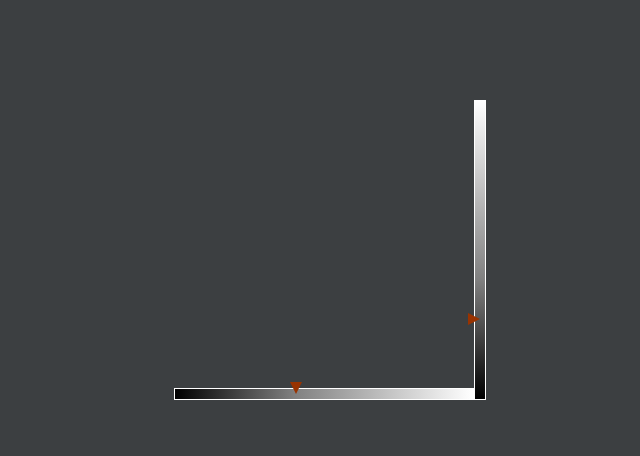
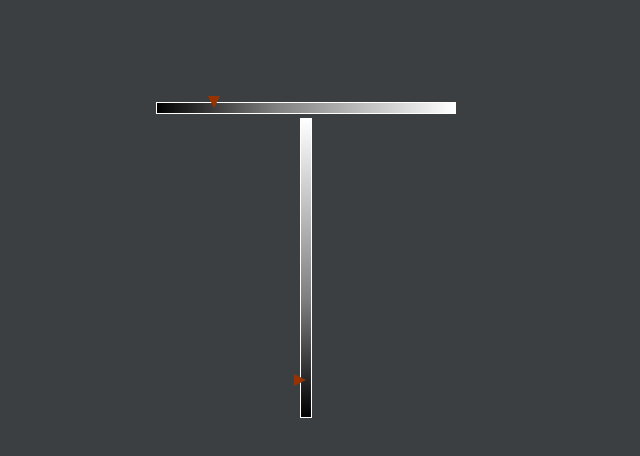
Before and after one commit to ellaHRM/storm-colorpicker, a website: page slider/slider.html in a window 1280 px wide. Shown: the whole page, without its empty margins (334-974 px from the left). Drawn offline with nearby package versions, Linux system fonts and the light colour scheme; files that its build step writes are made by us from their sources.

Commit message:
merged custom-slider

```diff
--- a/slider/slider.html
+++ b/slider/slider.html
@@ -7,25 +7,35 @@
   <script>document.write('<script src="slider.js?'+Math.random()+'"><\/script>')</script>
   <style>
     body {
-      margin-top: 100px;
       background: #3C3F41;
+      margin: 0 auto;
+      width: 600px;
+      text-align: center;
+      padding-top: 100px;
     }
   </style>
 </head>
 <body>
+<div id="slider-horizontal"></div>
+<div id="slider-vertical"></div>
 <script>
-  var hSlider = new Slider(document.querySelector('body'), {
-    direction: 'horizontal',
-    value: 105,
-    caption: 'Opacity: '
+  window.addEventListener('load', function() {
+    var hSlider = new Slider('#slider-horizontal', {
+      direction: 'horizontal',
+      value: 105,
+      caption: 'Opacity: {$n}',
+      min: 0,
+      max: 255,
+      thumbDirection: 'top'
+    });
+    hSlider.on('change', function (val) {
+      console.log(this.getValue());
+    });
+
+    var vSlider = new Slider('#slider-vertical', 'vertical', 'Brightness: {$n}');
+    vSlider.setValue(88);
+//    document.querySelector('.slider').style.marginLeft = '500px';
   });
-  hSlider.on('change', function(val) {
-    console.log(val);
-  });
-
-  var vSlider = new Slider(document.querySelector('body'), 'vertical', 'Brightness: ');
-  vSlider.setValue(188);
-  document.querySelector('.slider').style.marginLeft = '500px';
 </script>
 </body>
 </html>
--- a/slider/slider.js
+++ b/slider/slider.js
@@ -1,8 +1,8 @@
-(function (window) {
+(function (window, document) {
+  // TODO add ability to change width / height of slider
   var uniqueId = 0;
   // TODO not so elegant way to determine active thumb, although ...
   var capturedThumb;
-
   /**
    *
    * @param e
@@ -28,16 +28,17 @@
    *
    * @param attachTo
    * @param direction
-   * @returns {{setValue: (Function), showTip: (Function), hideTip: (Function)}}
+   * @param caption
+   * @returns {{setValue: (Function), getValue: (Function), showTip: (Function), hideTip: (Function), setCaption: Function, on: Function}}
    * @constructor
-   * @param caption
    */
   function Slider(attachTo, direction, caption) {
     var self = this,
       C = {
         DIR_HORIZONTAL: 'horizontal',
         DIR_VERTICAL: 'vertical',
-        MAX_VALUE: 255
+        MIN_VALUE: 0,
+        MAX_VALUE: 100
       },
       trackRect = {},
       thumbRect = {},
@@ -47,6 +48,8 @@
       ratio,
       // offset between tip and thumb (just custom value)
       tipThumbOffset = 3;
+
+    self.publicApi = {};
 
     self.value = 0;
 
@@ -74,14 +77,24 @@
         direction = opts.direction ? opts.direction : C.DIR_HORIZONTAL;
         // value
         if (opts.value) {
-          self.value = (opts.value < 0 || opts.value > C.MAX_VALUE) ? (C.MAX_VALUE / 2) : opts.value;
+          self.value = (opts.value < C.MIN_VALUE || opts.value > C.MAX_VALUE) ? (C.MAX_VALUE / 2) : opts.value;
         }
-        // caption
-        caption = opts.caption || '';
+        // min value
+        if (opts.min) {
+          C.MIN_VALUE = opts.min;
+        }
+        // max value
+        if (opts.max) {
+          C.MAX_VALUE = opts.max;
+        }
       }
 
+      if (!(attachTo instanceof HTMLElement)) {
+        attachTo = document.querySelector(attachTo);
+      }
       // thumb direction
       self.thumbDirection = opts.thumbDirection ? opts.thumbDirection : (direction === C.DIR_HORIZONTAL) ? 'top' : 'left';
+      self.caption = opts.caption ? opts.caption : (caption || '');
     }
 
     /**
@@ -146,7 +159,9 @@
      * Shows tip
      */
     self.showTip = function() {
-      self.$tip.classList.remove('hide');
+      if (self.caption) {
+        self.$tip.classList.remove('hide');
+      }
     };
 
     /**
@@ -177,9 +192,9 @@
         capturedThumb = e.target;
         self.thumbState.captured = true;
         if (e.target instanceof HTMLDivElement) {
+          self.showTip();
           self.moveThumb(e.offsetX || e.clientX, e.offsetY || e.clientY, true);
         }
-        self.showTip();
       }
 
       /**
@@ -225,7 +240,7 @@
       thumbRect = self.$thumb.getBoundingClientRect();
       thumbHalfWidth = thumbRect.width / 2;
       thumbHalfHeight = thumbRect.height / 2;
-      ratio = C.MAX_VALUE / sliderLength;
+      ratio = (C.MAX_VALUE - C.MIN_VALUE) / sliderLength;
     };
 
     /**
@@ -290,14 +305,22 @@
           break;
       }
 
-      value = Math.ceil(thumbPos * ratio);
+      value = Math.ceil((thumbPos) * ratio + C.MIN_VALUE);
       if (value !== self.value) {
         self.releaseSubscriber('change', value);
       }
       self.value = value;
-      self.$tip.innerText = caption ? caption + self.value : self.value;
+      self.$tip.innerHTML = self.getCaption();
 
       self.alignTip(thumbPos);
+    };
+
+    /**
+     * Get caption with prepared text
+     * @returns {string}
+     */
+    self.getCaption = function() {
+      return self.caption.replace('{$n}', self.value);
     };
 
     /**
@@ -310,18 +333,24 @@
         topOffset;
 
       if (direction === C.DIR_VERTICAL) {
+        // vertical
         tipLen = self.$tip.offsetHeight;
         topOffset = relativePos - (tipLen / 2);
         if (self.thumbDirection === 'left') {
+          // left
           leftOffset = -self.$tip.offsetWidth - thumbHalfWidth - tipThumbOffset;
         } else {
+          // right
           leftOffset = trackRect.width + thumbHalfWidth + tipThumbOffset;
         }
       } else {
+        // horizontal
         tipLen = self.$tip.offsetWidth;
         if (self.thumbDirection === 'top') {
+          // top
           topOffset = -self.$tip.offsetHeight - thumbHalfHeight - tipThumbOffset;
         } else {
+          // bottom
           topOffset = trackRect.height + thumbHalfHeight + tipThumbOffset;
         }
         leftOffset = relativePos - (tipLen / 2);
@@ -354,7 +383,7 @@
     self.releaseSubscriber = function(evt) {
       var args = Array.prototype.splice.call(arguments, 1);
       self.subscribers[evt].map(function (fn) {
-        fn.apply(this, args);
+        fn.apply(self.publicApi, args);
       });
     };
 
@@ -369,17 +398,22 @@
 
     uniqueId++;
 
-    return {
+    self.publicApi = {
       setValue: self.setValue,
       getValue: self.getValue,
       showTip: self.showTip,
       hideTip: self.hideTip,
-      on: function(evt, fn) {
+      setCaption: function (caption) {
+        self.caption = caption;
+      },
+      on: function (evt, fn) {
         if (self.subscribers.hasOwnProperty(evt)) {
           self.subscribers[evt].push(fn);
         }
       }
     };
+
+    return self.publicApi;
   }
 
   // delegation global events to Slider-s
@@ -391,4 +425,4 @@
   });
 
   window.Slider = Slider;
-}(window));
+}(window, document));
--- a/slider/slider.less
+++ b/slider/slider.less
@@ -76,6 +76,8 @@
 
   &.hide {
     visibility: hidden;
+    // hack to not prevent selecting under the tip
+    left: -9999px !important;
   }
 }
 
```
Also changed, not shown: README.md, slider/slider.gif (added).
